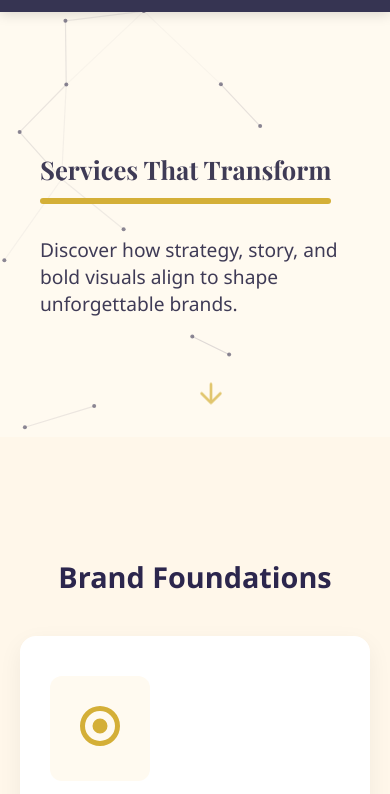
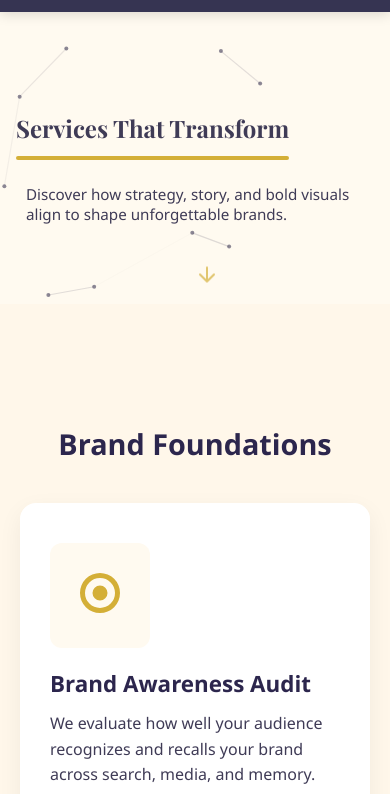
Before and after one commit to Guru592/mackout, a plain HTML site: page services.html in a window 390 px wide. Shown: the part 50-844 px from the top of the page. Drawn offline with nearby package versions, Linux system fonts and the light colour scheme.

Commit message:
services

```diff
--- a/css/responsive.css
+++ b/css/responsive.css
@@ -488,6 +488,65 @@
   }
 }
 
+/* ========== SERVICES HERO - MOBILE/TABLET STYLES ========== */
+@media (max-width: 768px) {
+  .services-hero-reimagined {
+    flex-direction: column;
+    align-items: center;
+    padding: 100px 16px 80px;
+    text-align: center;
+  }
+
+  .hero-inner {
+    padding: 0;
+    max-width: 100%;
+  }
+
+  .typewriter {
+    font-size: 1.8rem;
+    animation: typing 2.5s steps(25, end) forwards;
+  }
+
+  .typewriter-heading {
+    padding-bottom: 8px;
+  }
+
+  .typewriter-heading::after {
+    height: 4px;
+  }
+
+  .fade-in-delay {
+    font-size: 1rem;
+    margin-top: 24px;
+    max-width: 100%;
+    padding: 0 10px;
+  }
+
+  .scroll-cue {
+    bottom: 20px;
+    transform: translateX(-50%);
+  }
+
+  .scroll-arrow {
+    width: 28px;
+    height: 28px;
+  }
+}
+
+@media (max-width: 480px) {
+  .typewriter {
+    font-size: 1.5rem;
+  }
+
+  .fade-in-delay {
+    font-size: 0.95rem;
+  }
+
+  .scroll-arrow {
+    width: 24px;
+    height: 24px;
+  }
+}
 
 
 /* END OF responsive.css */
```
